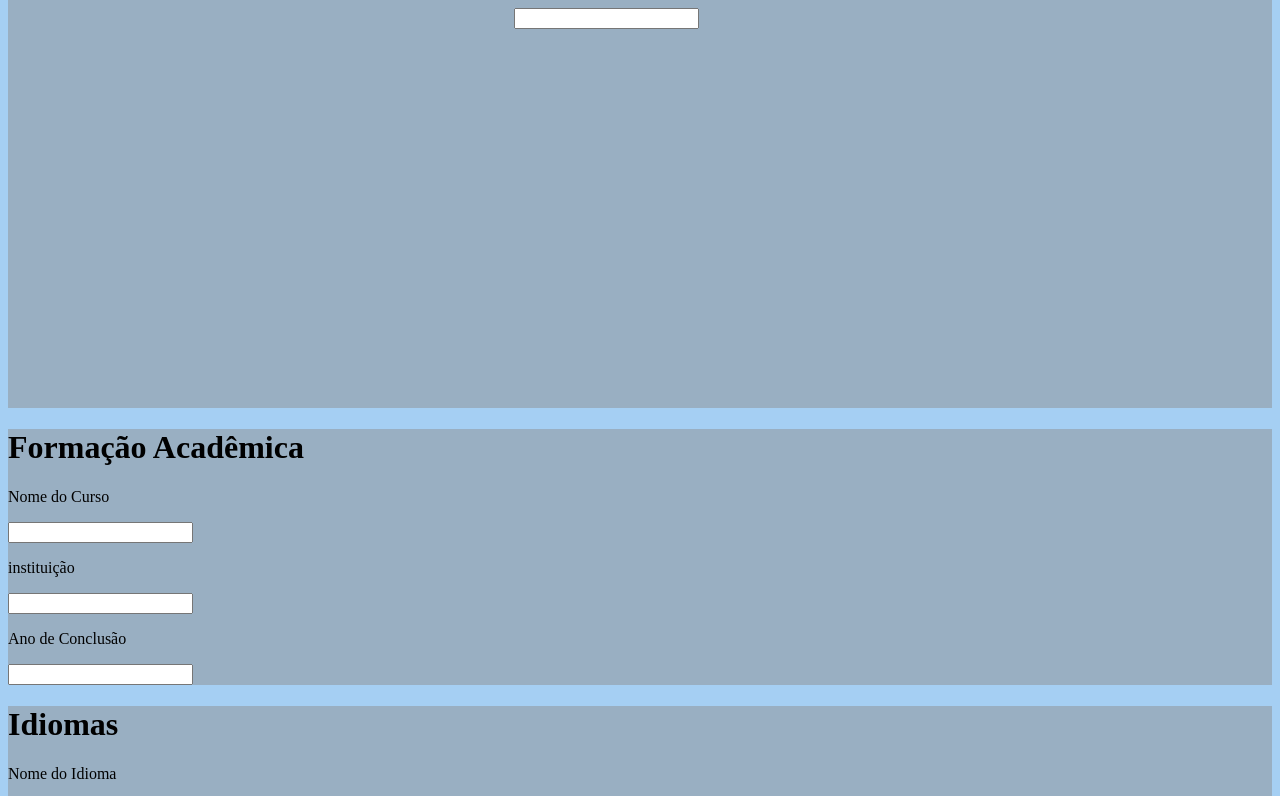
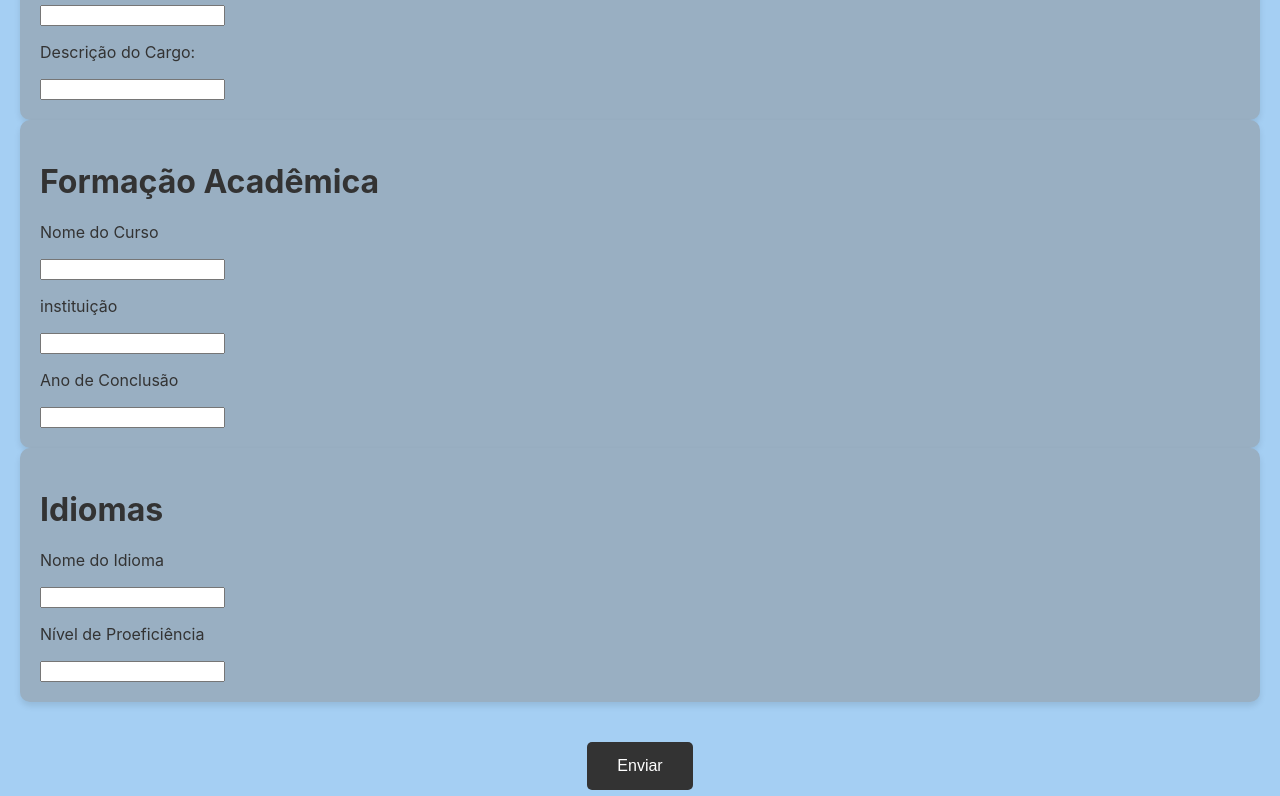
Before and after one commit to GabrielR-Sant05/Curriculo, a plain HTML site: page index.html in a window 1280 px wide. Shown: the part 800-1596 px from the top of the page. Drawn offline with Linux system fonts and the light colour scheme.

Commit message:
css base

```diff
--- a/index.html
+++ b/index.html
@@ -5,12 +5,14 @@
     <meta name="viewport" content="width=device-width, initial-scale=1.0">
     <title>Curriculo</title>
     <link rel="stylesheet" href="style.css">
+    <link rel="stylesheet" href="padrão.css">
 </head>
 <body>
     <div class="PersonData" style="font-size: larger;">
         <h1>Dados Pessoais</h1>
-        <p>Nome Completo: </p>
-        <input type="text">
+        <label for="NomeCompleto">Nome Completo:
+            <input type="text">
+        </label>
 
         <p>Telefone: </p>
         <input type="number">
--- a/style.css
+++ b/style.css
@@ -1,33 +1,88 @@
-html {
-    background-color: rgb(165, 207, 243);
+/* ========================================================================
+    padrão.css: Estilos padrão para cores, fontes e formatação.
+    ========================================================================
+*/
+
+/* Definição de variáveis (custom properties) para cores e tamanhos.
+    Isso torna fácil alterar o tema da sua página em um único lugar.
+*/
+:root {
+    --cor-fundo: #a5cff3; /* Cor de fundo principal */
+    --cor-secundaria: #99afc2; /* Cor de fundo para os blocos de dados */
+    --cor-texto: #333333; /* Cor do texto padrão */
+    --borda-arredondada: 10px; /* Borda padrão para elementos arredondados */
+    --espacamento-vertical: 20px; /* Espaçamento entre os blocos */
+    --sombra-caixa: 0 4px 6px rgba(0, 0, 0, 0.1); /* Sombra suave para os blocos */
 }
 
-.PersonData{
-    background-color: rgb(153, 175, 194);
+/* Estilos globais:
+    - Define a cor de fundo e a cor do texto para toda a página.
+    - Usa a fonte "Inter" para um visual moderno e limpo.
+*/
+body {
+    background-color: var(--cor-fundo);
+    font-family: 'Inter', sans-serif;
+    color: var(--cor-texto);
+    margin: 0; /* Remove a margem padrão do body */
+    padding: 20px; /* Adiciona um padding para espaçamento geral */
 }
 
-.ProfissionalData {
-    background-color: rgb(153, 175, 194);
-    padding-left: 40%;
-    padding-bottom: 30%;
+/* Contêiner principal para centralizar os blocos de dados.
+    - display: flex e justify-content: center são usados para alinhar
+      os elementos na horizontal.
+    - flex-wrap: wrap garante que os itens se ajustem em telas menores,
+      criando uma nova linha se necessário.
+    - align-items: flex-start alinha os itens pelo topo, criando uma
+      aparência mais organizada.
+    - margin: 0 auto; centraliza o contêiner na página.
+*/
+.data-container {
+    display: flex;
+    justify-content: center;
+    flex-wrap: wrap;
+    gap: var(--espacamento-vertical); /* Espaço entre os blocos */
+    max-width: 1200px; /* Limita a largura máxima do contêiner */
+    margin: 0 auto;
 }
 
-.AcademicData {
-    background-color: rgb(153, 175, 194);
+/* Estilos para os blocos de dados.
+    - background-color usa a variável --cor-secundaria.
+    - padding e border-radius usam as variáveis para consistência.
+    - box-shadow adiciona um efeito de profundidade.
+    - flex: 1 1 250px; faz com que os itens se ajustem de forma flexível.
+*/
+.PersonData,
+.ProfissionalData,
+.AcademicData,
+.Language {
+    background-color: var(--cor-secundaria);
+    padding: 20px;
+    border-radius: var(--borda-arredondada);
+    box-shadow: var(--sombra-caixa);
+    flex: 1 1 250px; /* Cresce, encolhe e tem um tamanho base de 250px */
 }
 
-.Language {
-    background-color: rgb(153, 175, 194);
+/* Estilos para o botão "Enviar".
+    - text-align: center para centralizar o botão no contêiner.
+    - #btn tem um estilo moderno com bordas arredondadas e efeito de transição.
+*/
+.SendData {
+    width: 100%; /* Faz o contêiner do botão ocupar a largura total */
+    text-align: center;
+    margin-top: 40px; /* Espaço acima do botão */
 }
 
-.SendData{
-    margin-left: 1150px;
+#btn {
+    background-color: var(--cor-texto);
+    color: white;
+    border: none;
+    border-radius: 5px;
+    padding: 15px 30px;
+    font-size: 16px;
+    cursor: pointer;
+    transition: background-color 0.3s ease;
 }
 
-.SendData #btn {
-    text-align: center;
-    margin-top: 50px;
-    width: 100px;
-    height: 50px;
-    text-size-adjust: 50px;
+#btn:hover {
+    background-color: #555555;
 }
```
